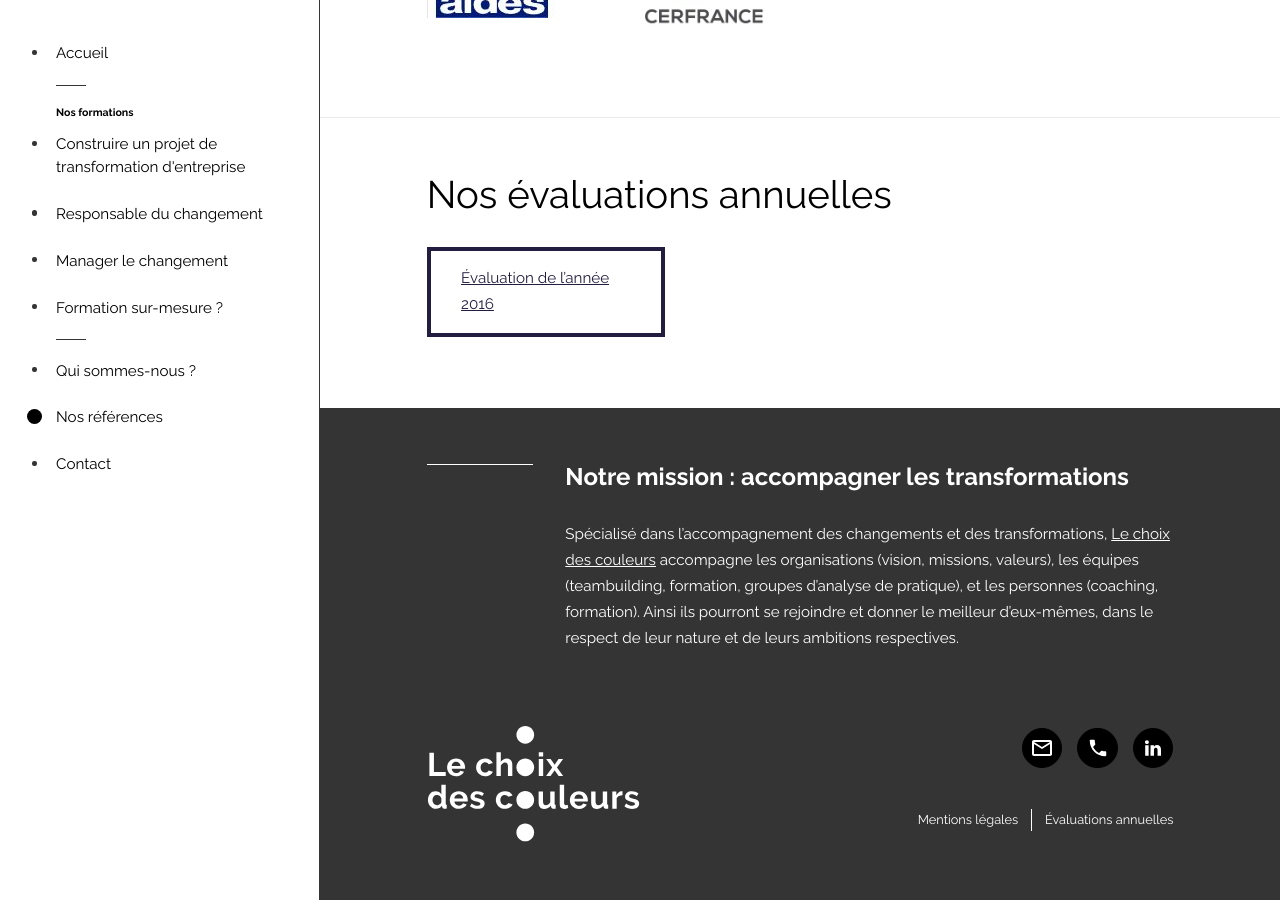
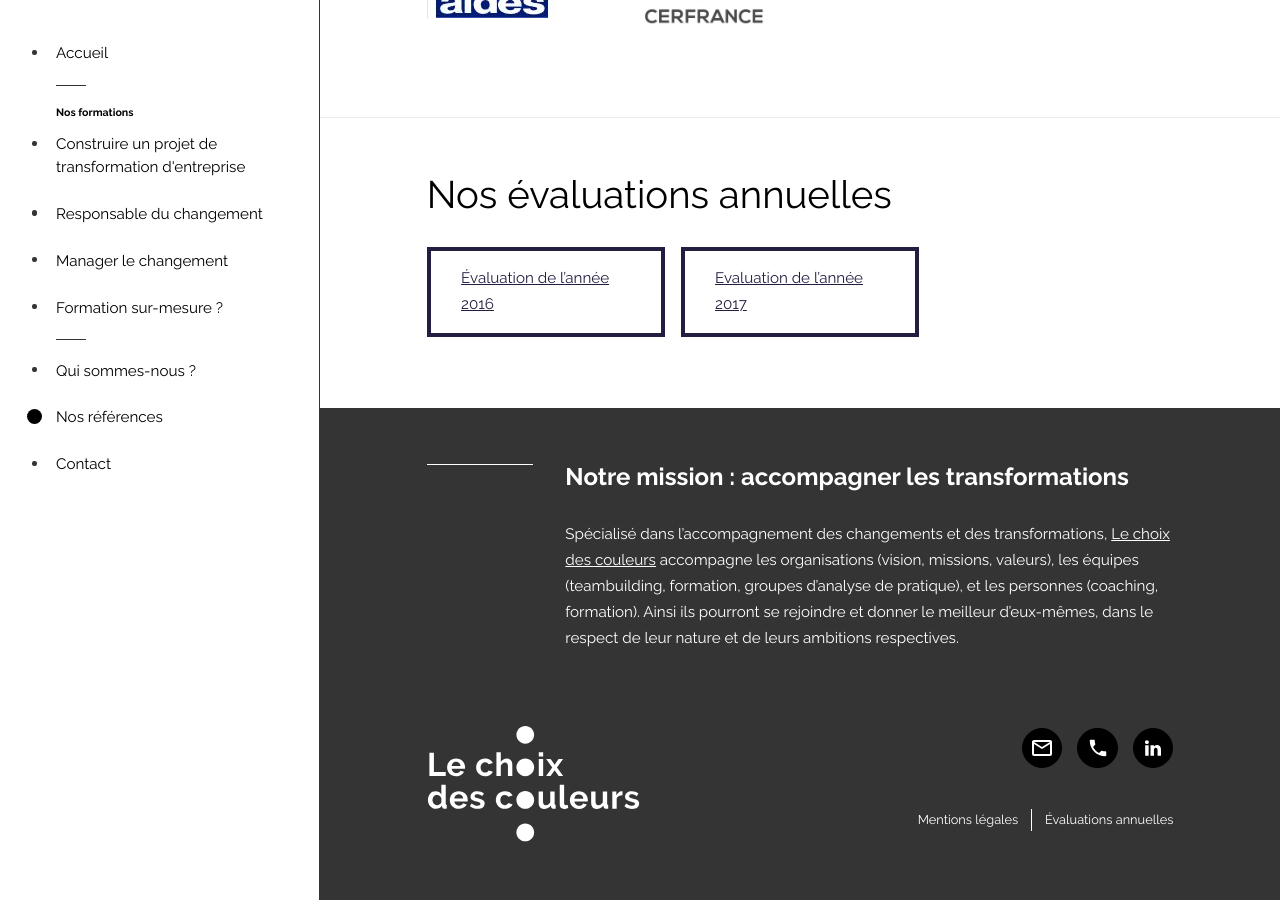
Before and after one commit to hugo-perier/www-lechoixdescouleurs, a Jekyll site: the page built from nos-references.md, in a window 1280 px wide and 900 px high, scrolled down 738 px. Built offline with Jekyll 4.4.1, drawn with Linux system fonts in a browser that asks for light colours.

Commit message:
Update nos-references.md

```diff
--- a/nos-references.md
+++ b/nos-references.md
@@ -22,3 +22,4 @@ Aldes, Alliance et Territoire, Bayer, Boulangeries Genillon, Caisse d'Epargne, C
 ### Annual assessments
 ### Nos évaluations annuelles
 - [Évaluation de l'année 2016](/images/evaluations/evaluation-2016.pdf)
+- [Evaluation de l'année 2017](/images/evaluations/Leading Change - Evaluations 2017.pdf)
```
